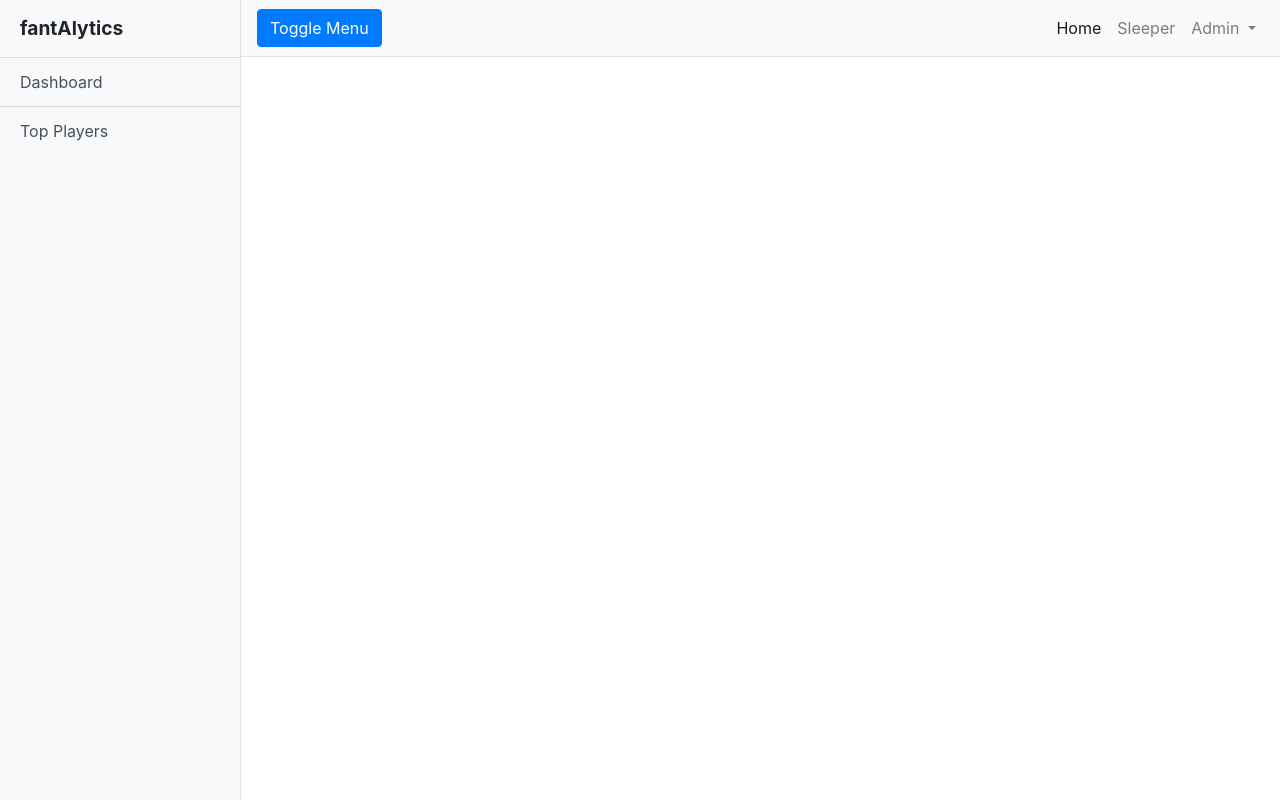
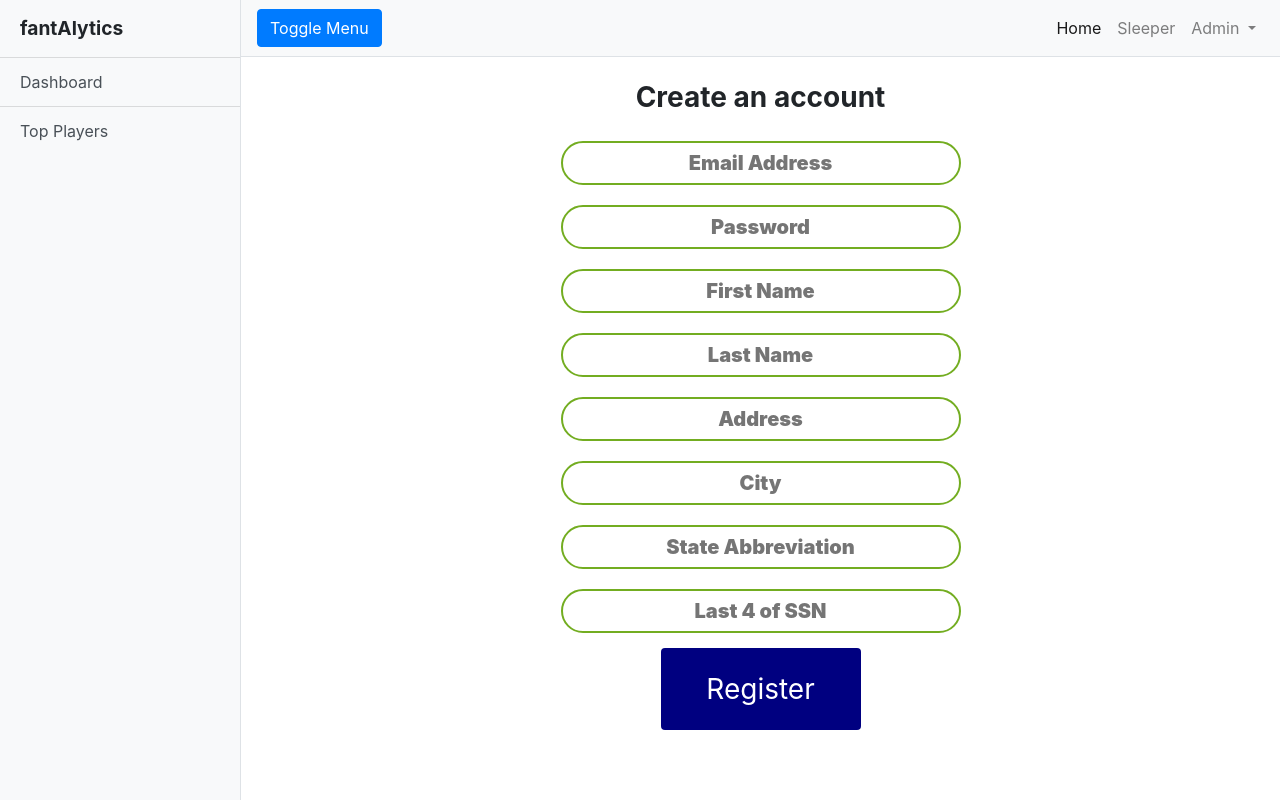
Before and after one commit to ht4703ne/MetroState-Capstone, a PHP site: page /create_admin.php in a window 1280 px wide. Run offline with PHP 8.4, Linux system fonts and the light colour scheme; some libraries are stand-ins or nearby versions.

Commit message:
Create Admin Page Completed

```diff
--- a/CAPSTONE_2/create_admin.php
+++ b/CAPSTONE_2/create_admin.php
@@ -1,3 +1,149 @@
 <?php include('./shared/navigation.php');
 session_start();
+require_once "config.php";
+global $link;
 ?>
+
+<style>
+			#searchOne {
+				border-radius: 25px;
+				border: 2px solid #73AD21;
+				padding: 20px;
+				width: 400px;
+				height: 10px;
+				outline: none;
+			}
+
+			#searchOne {
+				font-weight: 900;
+				color: navy;
+			}
+
+			#display {
+				font-weight: 900;
+				color: navy;
+			}
+
+			.grid-container {
+				display: grid;
+				grid-template-columns: auto auto;
+
+			}
+			.grid-item {
+				padding: 10px;
+				font-size: 20px;
+				text-align: center;
+                margin: 10px;
+			}
+
+
+			.button {
+				display: inline-block;
+				border-radius: 4px;
+				background-color: #000080;
+				border: none;
+				color: #FFFFFF;
+				text-align: center;
+				font-size: 28px;
+				padding: 20px;
+				width: 200px;
+				transition: all 0.5s;
+				cursor: pointer;
+				margin: 5px;
+			}
+
+		.button span {
+				cursor: pointer;
+				display: inline-block;
+				position: relative;
+				transition: 0.5s;
+			}
+
+		.button span:after {
+				content: '\00bb';
+				position: absolute;
+				opacity: 0;
+				top: 0;
+				right: -20px;
+				transition: 0.5s;
+			}
+
+		.button:hover span {
+				padding-right: 25px;
+			}
+
+		.button:hover span:after {
+				opacity: 1;
+				right: 0;
+			}
+</style>
+ <?php
+  $email = "";
+  $a_password = "";
+  $fname = "";
+  $lname = "";
+  $address = "";
+  $city = "";
+  $state = "";
+  $last_SSN = "";
+
+  if ($_SERVER["REQUEST_METHOD"] == "POST") {
+    $sql = "SELECT email FROM user WHERE email = '".trim($_POST["email"])."'";
+    if ($stmt = mysqli_prepare($link, $sql)) {
+        $param_email = trim($_POST["email"]);;
+        if (mysqli_stmt_execute($stmt)) {
+            mysqli_stmt_store_result($stmt);
+            if (mysqli_stmt_num_rows($stmt) == 1) {
+                echo "This email has already been taken.";
+                return false;
+            } else {
+                $email = trim($_POST["email"]);;
+            }
+        } else {
+            echo "Something went wrong. Please try again later.";
+        }
+    }
+    $a_password = trim($_POST["a_password"]);
+    $fname = trim($_POST["fname"]);
+    $lname = trim($_POST["lname"]);
+    $address = trim($_POST["address"]);
+    $city = trim($_POST["city"]);
+    $state = trim($_POST["state"]);
+    $last_SSN = trim($_POST["last_SSN"]);
+
+
+
+        $insert_user_query = "INSERT INTO user(fname,lname,address,city,state,email,last_SSN,a_password)
+            VALUES('". $fname ."','". $lname ."','". $address ."','".
+            $city ."','". $state ."','". $email ."','". $last_SSN ."','". $a_password ."')";
+        // echo $insert_user_query;
+
+        global $db;
+
+        // mysqli_begin_transaction($db, MYSQLI_TRAN_START_READ_WRITE);
+
+        if (mysqli_query($link, $insert_user_query)) {
+			echo '<script> alert("Users Information added successfully");</script>';
+        } else {
+            echo "ERROR: Not able to execute sql1. "
+			. mysqli_error($link);
+            return false;
+        }
+}
+?>
+<div style="text-align: center">
+<form class="signin" method="post" >
+    <br><h1 class="h3 mb-3 font-weight-normal" id="form-labels"><strong>Create an account</strong></h1>
+
+    <input type="email" name="email" id="searchOne" class="grid-item" placeholder="Email Address" required autofocus><br>
+    <input type="password"  name="a_password" id="searchOne" class="grid-item" placeholder="Password" required><br>
+    <input type="text"  name="fname" id="searchOne" class="grid-item" placeholder="First Name" required><br>
+    <input type="text"  name="lname" id="searchOne" class="grid-item" placeholder="Last Name" required><br>
+    <input type="text"  name="address" id="searchOne" class="grid-item" placeholder="Address" required><br>
+    <input type="text"  name="city" id="searchOne" class="grid-item" placeholder="City" required><br>
+    <input type="text"  name="state" id="searchOne" class="grid-item" placeholder="State Abbreviation" required><br>
+    <input type="integer" name="last_SSN" id="searchOne" class="grid-item" placeholder="Last 4 of SSN" required><br>
+    <button class="button" type="submit"><span>Register</span></button>
+    <br />
+</form>
+</div>
```
